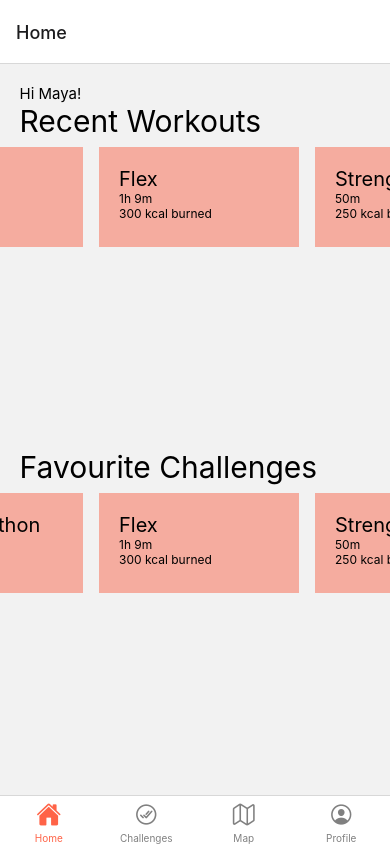
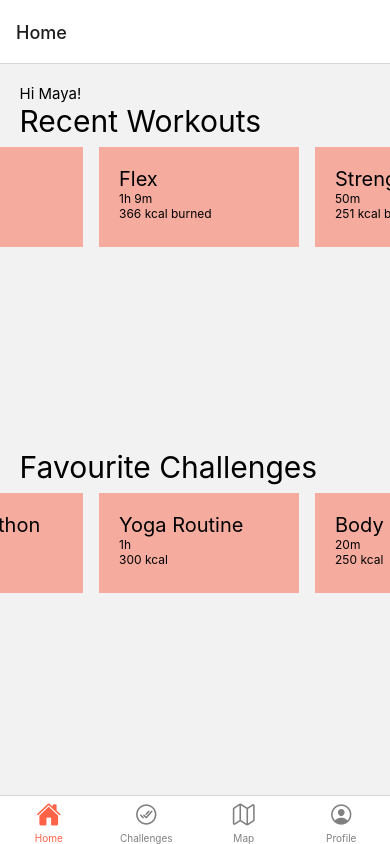
Before and after one commit to Cosmic-Goat/FitFlare, a React Native app: screen /Home in a window 390 px wide. Built offline with nearby package versions, Linux system fonts and the light colour scheme; what react-native-maps would draw is missing.

Commit message:
Differentiate challenges

```diff
--- a/src/home.tsx
+++ b/src/home.tsx
@@ -6,6 +6,7 @@ type ItemData = {
     title: string;
     time: string;
     cals: number;
+    challenge: boolean;
 };
 
 const DATA: ItemData[] = [
@@ -13,19 +14,19 @@ const DATA: ItemData[] = [
         id: "1",
         title: 'Cardio',
         time: "1h 25m",
-        cals: 400,
+        cals: 421,
     },
     {
         id: "2",
         title: 'Flex',
         time: "1h 9m",
-        cals: 300,
+        cals: 366,
     },
     {
         id: "3",
         title: 'Strength',
         time: "50m",
-        cals: 250
+        cals: 251
     },
 ];
 
@@ -33,20 +34,23 @@ const FAV_DATA: ItemData[] = [
     {
         id: "1",
         title: 'Half-Marathon',
-        time: "21m",
-        cals: 60,
+        time: "2h",
+        cals: 500,
+        challenge: true,
     },
     {
         id: "2",
-        title: 'Flex',
-        time: "1h 9m",
+        title: 'Yoga Routine',
+        time: "1h",
         cals: 300,
+        challenge: true,
     },
     {
         id: "3",
-        title: 'Strength',
-        time: "50m",
+        title: 'Body Combat',
+        time: "20m",
         cals: 250,
+        challenge: true,
     },
 ];
 
@@ -59,9 +63,9 @@ type ItemProps = {
 
 const Item = ({ item, onPress, backgroundColor, textColor }: ItemProps) => (
     <TouchableOpacity onPress={onPress} style={[styles.item, { backgroundColor }]}>
-        <Text style={{fontSize: 20, color: textColor }}>{item.title}</Text>
-        <Text style={{fontSize: 12, color: textColor }}>{item.time}</Text>
-        <Text style={{fontSize: 12, color: textColor }}>{item.cals} kcal burned</Text>
+        <Text style={{ fontSize: 20, color: textColor }}>{item.title}</Text>
+        <Text style={{ fontSize: 12, color: textColor }}>{item.time}</Text>
+        <Text style={{ fontSize: 12, color: textColor }}>{item.cals} kcal {item.challenge ? "" : "burned"}</Text>
     </TouchableOpacity>
 );
 
```
